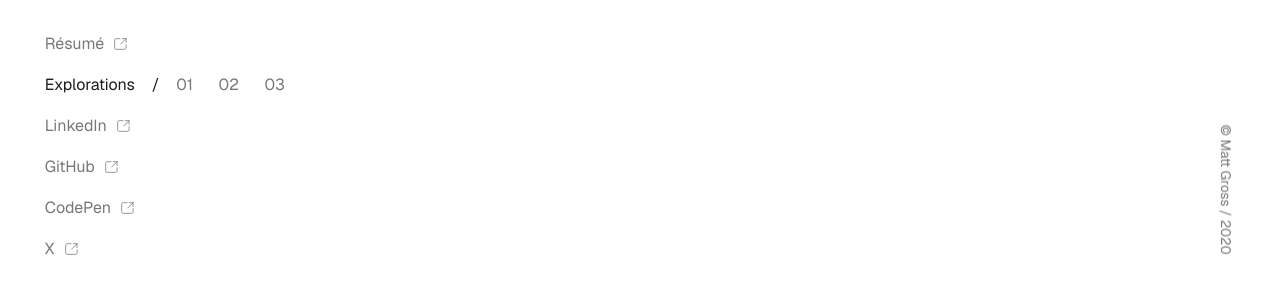
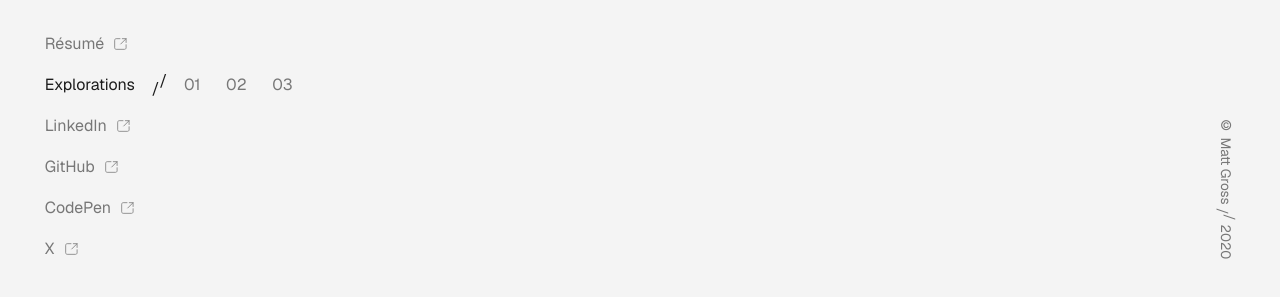
Before and after one commit to GrossDesignCo/mattgross.io, a Next.js app: page / in a window 1280 px wide. Shown: the part 485-782 px from the top of the page. Built offline with nearby package versions, Linux system fonts and the light colour scheme.

Commit message:
variable cleanup and doubleslash

```diff
--- /dev/null
+++ b/components/double-slash.jsx
@@ -0,0 +1,10 @@
+import styles from './double-slash.module.css';
+
+export const DoubleSlash = () => {
+  return (
+    <span className={styles.doubleSlash}>
+      <span>/</span>
+      <span>/</span>
+    </span>
+  );
+};
--- /dev/null
+++ b/components/double-slash.module.css
@@ -0,0 +1,19 @@
+.doubleSlash span {
+  display: inline-block;
+}
+
+.doubleSlash span:nth-child(1) {
+  transform: translateY(0.25em);
+}
+
+.doubleSlash span:nth-child(2) {
+  transform: translateY(-0.25em);
+}
+
+:global(.sideways) .doubleSlash span:nth-child(1) {
+  transform: translateX(-0.25em);
+}
+
+:global(.sideways) .doubleSlash span:nth-child(2) {
+  transform: translateX(0.25em);
+}
--- a/components/footer.jsx
+++ b/components/footer.jsx
@@ -1,13 +1,14 @@
 import styles from './footer.module.css';
+import { DoubleSlash } from './double-slash';
 
 export const Footer = () => {
   const year = new Date().getFullYear();
 
   return (
-    <div className={`frame ${styles['footer-frame']}`}>
+    <div className={`frame sideways ${styles['footer-frame']}`}>
       <footer className={styles.footer}>
         <div className={`caption ${styles.copyright}`}>
-          © Matt Gross / {year}
+          © Matt Gross <DoubleSlash /> {year}
         </div>
       </footer>
     </div>
--- a/components/footer.module.css
+++ b/components/footer.module.css
@@ -2,14 +2,10 @@
   position: fixed;
   bottom: 0;
   right: 0;
+  writing-mode: vertical-lr;
 }
 
 .footer {
-  padding: 0.5em 0.8em;
+  padding: var(--frame-inner-padding);
   color: var(--fg-low-contrast);
 }
-
-.copyright {
-  transform: rotate(90deg) translateX(1em);
-  transform-origin: top right;
-}
--- a/components/header.module.css
+++ b/components/header.module.css
@@ -1,5 +1,5 @@
 .header {
-  padding: 0.5em 0.8em;
+  padding: var(--frame-inner-padding);
 }
 
 .tagline {
--- a/components/nav/nav-category.module.css
+++ b/components/nav/nav-category.module.css
@@ -1,3 +1,3 @@
 .nav-category {
-  padding: 0.5em 0.8em;
+  padding: var(--frame-inner-padding);
 }
--- a/components/nav/nav-link.module.css
+++ b/components/nav/nav-link.module.css
@@ -3,7 +3,7 @@
   align-items: center;
   gap: 0.5em;
   text-decoration: none;
-  padding: 0.5em 0.8em;
+  padding: var(--frame-inner-padding);
   border-radius: 4px;
   transition: 0.3s ease;
 }
--- a/components/nav/nav.jsx
+++ b/components/nav/nav.jsx
@@ -1,5 +1,6 @@
 import { NavLink } from './nav-link';
 import { NavCategory } from './nav-category';
+import { DoubleSlash } from '../double-slash';
 
 export const Nav = () => {
   return (
@@ -8,7 +9,7 @@ export const Nav = () => {
         Résumé
       </NavLink>
       <div>
-        <NavCategory>Explorations</NavCategory> /{' '}
+        <NavCategory>Explorations</NavCategory> <DoubleSlash />{' '}
         <NavLink href="/explorations/01">01</NavLink>
         <NavLink href="/explorations/02">02</NavLink>
         <NavLink href="/explorations/03">03</NavLink>
--- a/styles/general.css
+++ b/styles/general.css
@@ -17,6 +17,10 @@
   padding: 0;
   margin: 0;
   box-sizing: border-box;
+}
+
+html {
+  background-color: var(--bg);
 }
 
 html,
@@ -62,15 +66,13 @@ h2 {
 /* Layout */
 .frame {
   /* TODO: Do an outer/frame padding and an inner/item padding */
-  padding-block: 3em;
-  padding-inline: 2em;
+  padding: var(--frame-outer-padding);
   transition: padding 0.3s ease;
 }
 
 @media (max-width: 400px), (max-height: 400px) {
-  .frame {
-    padding-block: 1.5em;
-    padding-inline: 1em;
+  :root {
+    --frame-outer-padding: 1.5em 1em;
   }
 }
 
--- a/styles/vars.css
+++ b/styles/vars.css
@@ -14,6 +14,8 @@
   --spacer: 1.5em;
   --spacer-2x: 3em;
   --spacer-vh-third: 33.33vh;
+  --frame-outer-padding: 3em 2em;
+  --frame-inner-padding: 0.5em 0.8em;
 
   --bezier: cubic-bezier(1, 0, 0.1, 0.9);
 }
@@ -21,7 +23,7 @@
 /* Dark Mode */
 @media (prefers-color-scheme: dark) {
   :root {
-    --bg: #1c1c1c;
+    --bg: lch(5% 0 0);
     --bg-high-contrast: #000;
 
     --fg: lch(90% 0 0 / 100%);
```
Also changed, not shown: pages/explorations/ideas.md (+18 -0 lines), .eslintrc.json.
